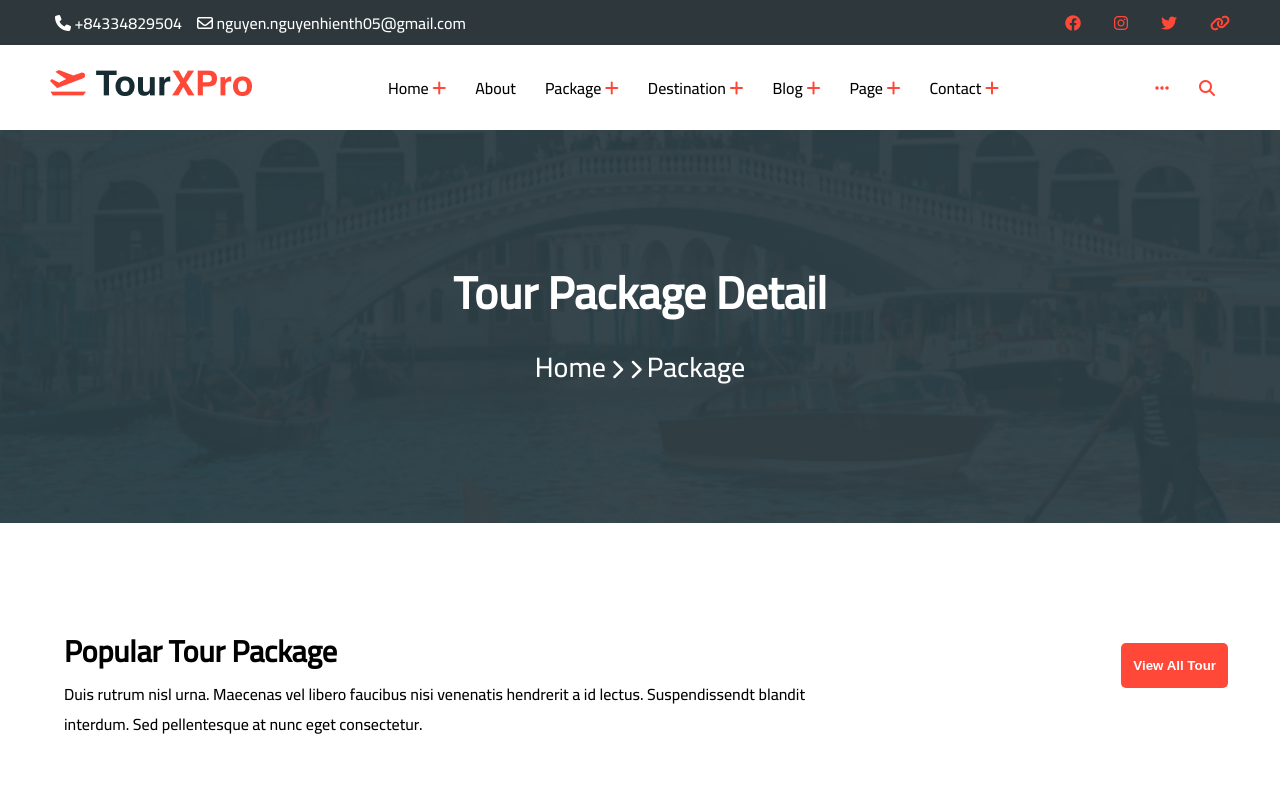
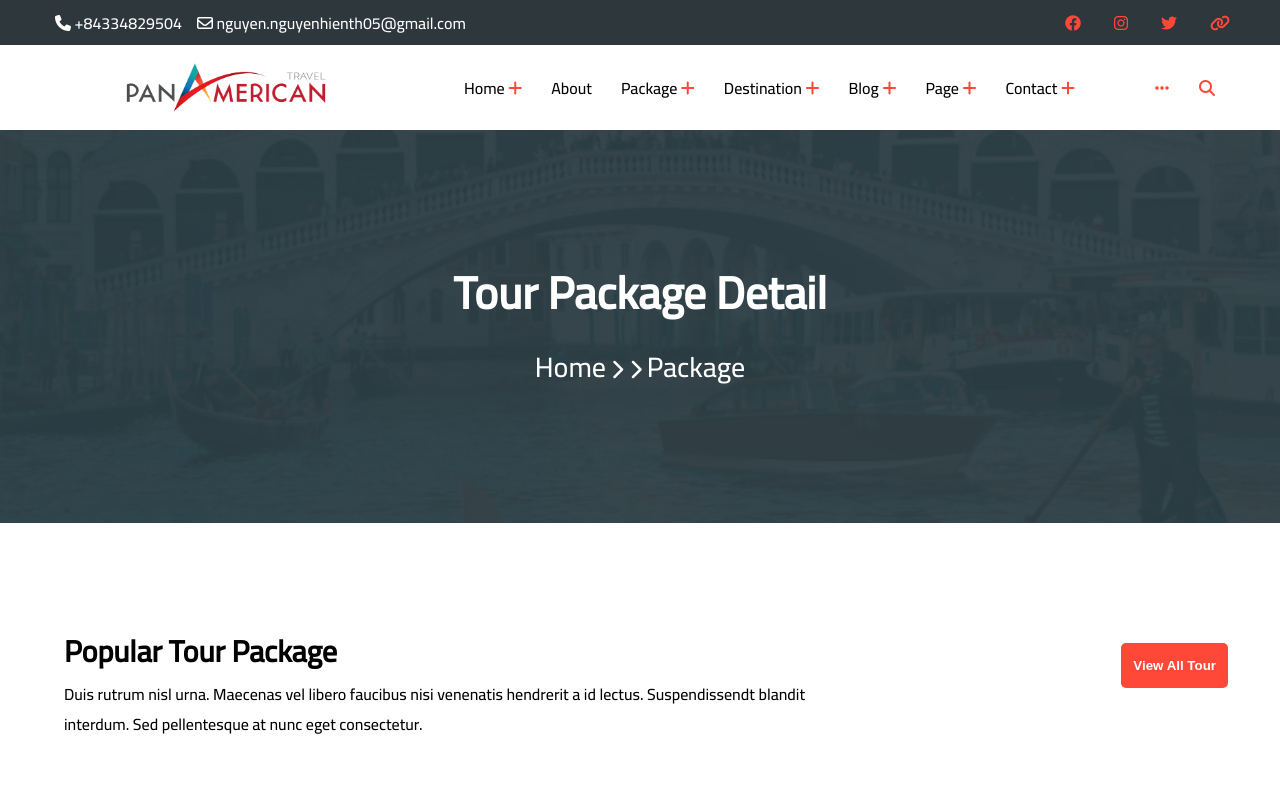
Before and after one commit to HienNguyen120601/travel-bynguyen, a plain HTML site: page tours.html in a window 1280 px wide. Shown: the top 800 px of the page. Drawn offline with nearby package versions, Linux system fonts and the light colour scheme; no server answers.

Commit message:
new logo

```diff
--- a/asserts/css/reponsive.css
+++ b/asserts/css/reponsive.css
@@ -129,12 +129,13 @@ font-size: 14px;
     }
 .nav__bar__logo
 {
-    width: 150px !important;
+    width: 50% !important;
 
 }
 .nav__bar__logo>img
 {
     width: 100%;
+    height: 70%;
 }
 .top__banner__right__detail__content
 {
--- a/asserts/css/style.css
+++ b/asserts/css/style.css
@@ -83,6 +83,17 @@ padding-right: 10px;
     text-align: center;
     cursor: pointer;
 
+}
+.nav__bar__logo{
+    height: 100%;
+    width: 30%;
+    display: flex;
+    align-items: center;
+
+}
+.nav__bar__logo>img{
+    height: 100%;
+   object-fit: cover;
 }
 .nav__bar__menu__item>i{
     color: var(--primary-color);
--- a/asserts/css/styleCagetory.css
+++ b/asserts/css/styleCagetory.css
@@ -68,7 +68,17 @@ justify-content: space-between;
 padding-left: 10px;
 padding-right: 10px;
 }
+.nav__bar__logo{
+    height: 100%;
+    width: 30%;
+    display: flex;
+    align-items: center;
 
+}
+.nav__bar__logo>img{
+    height: 100%;
+   object-fit: cover;
+}
 .nav__bar__menu{
    display: flex;
     height: 100%;
--- a/asserts/css/tours.css
+++ b/asserts/css/tours.css
@@ -68,7 +68,17 @@ justify-content: space-between;
 padding-left: 10px;
 padding-right: 10px;
 }
+.nav__bar__logo{
+    height: 100%;
+    width: 30%;
+    display: flex;
+    align-items: center;
 
+}
+.nav__bar__logo>img{
+    height: 100%;
+   object-fit: cover;
+}
 .nav__bar__menu{
    display: flex;
     height: 100%;
--- a/tours.html
+++ b/tours.html
@@ -32,7 +32,7 @@
 
                 <div class="inner__logo__menuhide">
                     <a href="./index.html" class="nav__bar__menuhide__logo">
-                        <img src="./asserts/img/logo.png" alt="">
+                        <img src="./asserts/img/logo3.png" alt="">
                     </a>
                 </div>
 
@@ -114,7 +114,7 @@
         <div class="nav__bar grid wide">
             <a href="./index.html" class="nav__bar__logo">
 
-                <img src="./asserts/img/logo.png" alt="">
+                <img src="./asserts/img/logo3.png" alt="">
 
             </a>
 
```
Also changed, not shown: cagetory.html (+2 -2 lines), index.html (+1 -1 lines), asserts/img/logo.jpg (added), asserts/img/logo1.png (added), asserts/img/logo2.png (added), asserts/img/logo3.png (added).
